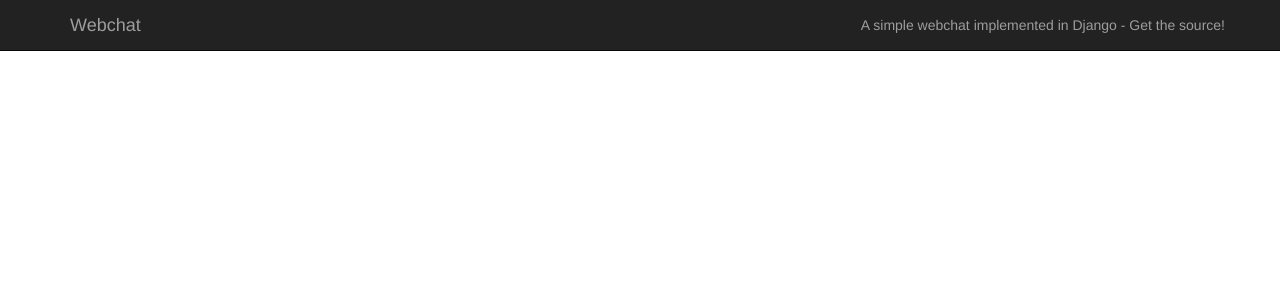
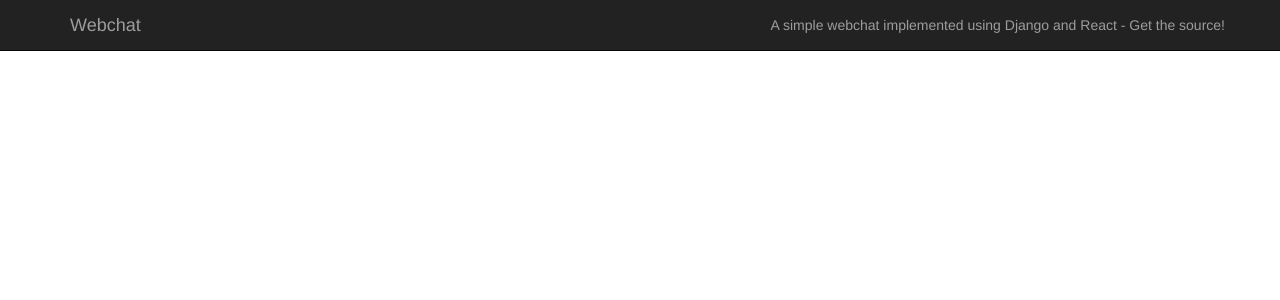
Before and after one commit to dhedegaard/webchat, a Django app: template webchat/templates/index.html in a window 1280 px wide. Shown: the top 300 px of the page. Run offline with Django 3.2, Linux system fonts and the light colour scheme; the template is opened without the code that fills it, so the values that code supplies are empty; some libraries are stand-ins or nearby versions.

Commit message:
Added note about React, changed link to github

```diff
--- a/webchat/templates/index.html
+++ b/webchat/templates/index.html
@@ -18,7 +18,7 @@
           <span class="navbar-brand">Webchat</span>
         </div>
         <div class="collapse navbar-collapse">
-          <p class="navbar-text navbar-right">A simple webchat implemented in Django - <a href="https://bitbucket.org/dennishedegaard/webchat" target="_blank" class="navbar-link">Get the source!</a></p>
+          <p class="navbar-text navbar-right">A simple webchat implemented using Django and React - <a href="https://github.com/dhedegaard/webchat" target="_blank" class="navbar-link">Get the source!</a></p>
         </div>
       </div>
     </nav>
```
